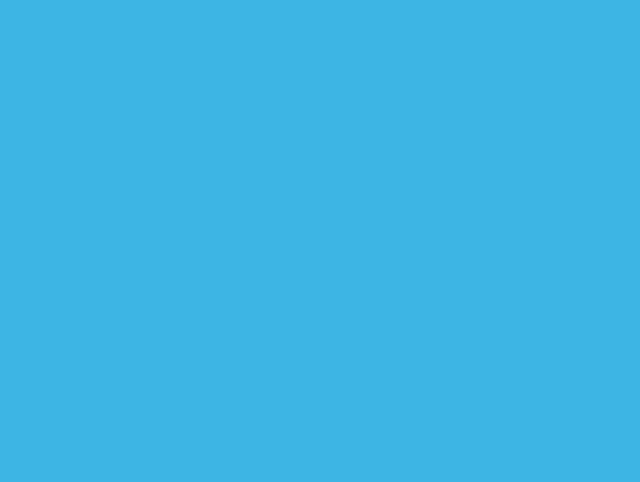
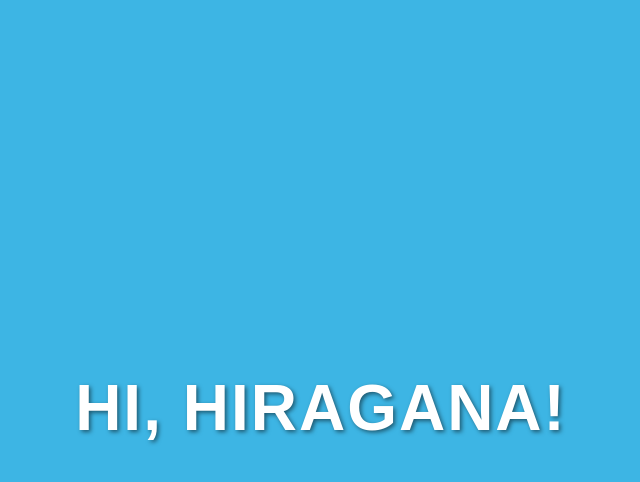
Before and after one commit to NguyenHChinh/kanagana, a React (Vite) app in the folder kanagana/: page / in a window 1280 px wide. Both pictures are taken after a click on the element "ひらがな". Shown: the top 482 px of the page, without its empty margins (319-959 px from the left). Built offline with nearby package versions, Linux system fonts and the light colour scheme.

Commit message:
Hiragana component start

```diff
--- a/kanagana/src/App.jsx
+++ b/kanagana/src/App.jsx
@@ -1,12 +1,15 @@
 import { useState } from 'react'
+import Hiragana from './components/Hiragana.jsx'
 
 function App() {
 
   const [showText, setShowText] = useState(true);
+  const [selectedAlphabet, setSelectedAlphabet] = useState("");
 
   const handleClick = (input) => {
     setShowText(false);
     console.log(`${input} was clicked`);
+    setSelectedAlphabet(input);
   };
 
   return (
@@ -18,6 +21,10 @@ function App() {
             <h1 onClick={() => handleClick("katakana")}>カタカナ</h1>
           </>
         )}
+
+        {!showText && (selectedAlphabet == "hiragana") && (
+          <Hiragana/>
+        )}
       </div>
     </>
   )
--- /dev/null
+++ b/kanagana/src/components/Hiragana.jsx
@@ -0,0 +1,11 @@
+
+function Hiragana() {
+
+    return(
+        <>
+            <h1>Hi, Hiragana!</h1>
+        </>
+    )
+}
+
+export default Hiragana;
```
